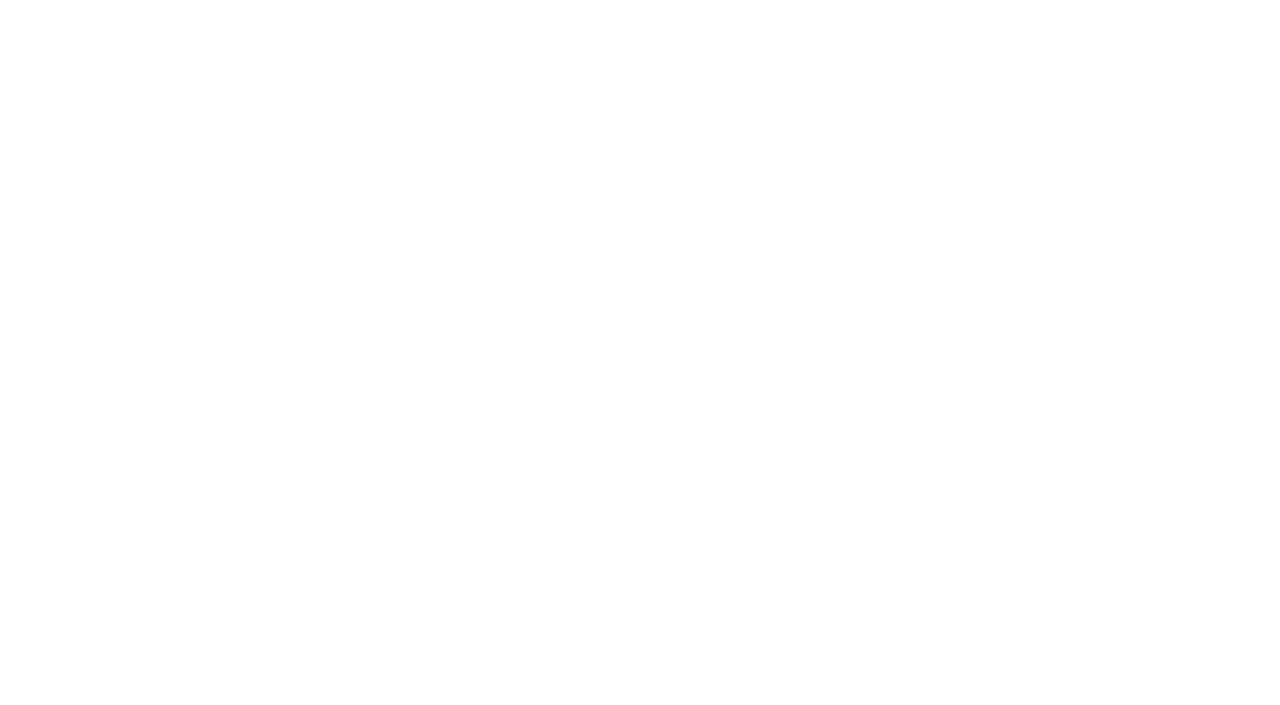
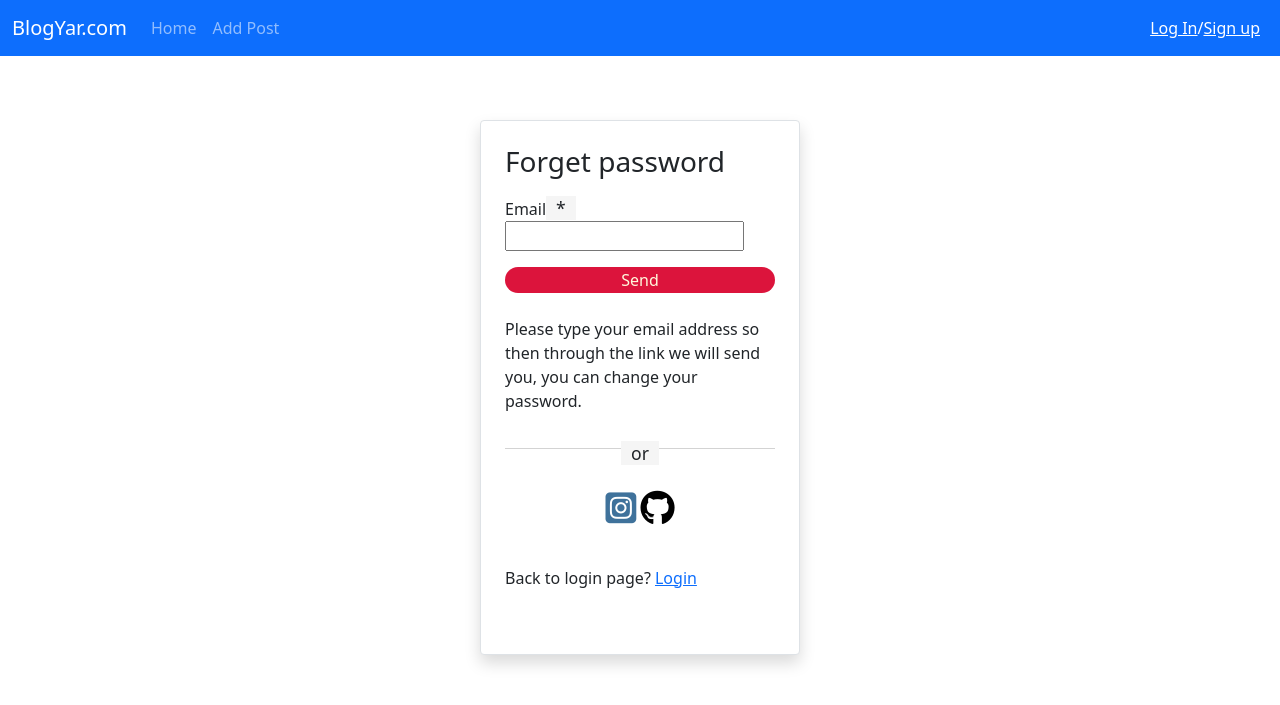
Before and after one commit to shahdin-sh/django_Blog_project, a Django app: page /accounts/password_reset/ in a window 1280 px wide. Before the commit the part shown is empty. Shown: the top 705 px of the page. Run offline with Django 4.2, Linux system fonts and the light colour scheme; some libraries are stand-ins or nearby versions.

Commit message:
add css styles and html structure to all registration files

```diff
--- a/templates/_base.html
+++ b/templates/_base.html
@@ -31,8 +31,7 @@
         </button>
         <div class="collapse navbar-collapse" id="navbarNavAltMarkup">
             <div class="navbar-nav">
-                <a class="nav-link active" aria-current="page" href="{% url 'post_view_of_blog' %}">Home</a>
-                <a class="nav-link" href="{% url 'post_view_of_blog' %}">Blog</a>
+                <a class="nav-link " aria-current="page" href="{% url 'post_view_of_blog' %}">Home</a>
                 <a class="nav-link" href="{% url 'post_view_add' %}">Add Post</a>
                  {% if user.is_authenticated %}
                     <a class="nav-link" href="{% url 'accounts_view' %}">Profile</a>
--- a/templates/registration/login.html
+++ b/templates/registration/login.html
@@ -13,7 +13,7 @@ Login
             {{ form|crispy }}
             <button type="submit">Log in</button>
         </form>
-        <a href="{% url 'password_reset' %}">Forgot Password?</a>
+        <a  href="{% url 'password_reset' %}">Forgot Password?</a>
         <h2>
             <span>
                 or
--- a/templates/registration/password_reset_form.html
+++ b/templates/registration/password_reset_form.html
@@ -0,0 +1,80 @@
+{% extends '_base.html' %}
+{% load crispy_forms_tags %}
+{%block page_title%}
+Login
+{% endblock page_title %}
+
+{% block content %}
+    <div class="d-flex justify-content-center mt-3" id="main_signin_container">
+    <div class="col-xl-3 col-lg-4 col-md-5 col-sm-5 col-xs-6 bg-white m-3 m-sm-5 border rounded px-4 pt-4 pb-3 shadow" id="signin_container">
+        <h3>Forget password</h3>
+         <form action="" method="POST">
+            {% csrf_token %}
+            {{ form|crispy }}
+            <button type="submit">Send</button>
+        </form>
+        <p class="information">Please type your email address so then through the link we will send you, you can change your password. </p>
+        <h2>
+            <span>
+                or
+            </span>
+        </h2>
+        <div class="icons">
+            <a href="#"><i class="fa-brands fa-instagram-square"></i></a>
+            <a href="#"><i class="fa-brands fa-github"></i></a>
+        </div>
+        <p class="back_to_login_page">Back to login page? <a href="{% url 'login' %}">Login</a></p>
+    </div>
+</div>
+<style>
+#signin_container button{
+    border-radius: 1rem;
+    width: 100%;
+    background-color: crimson;
+    color: cornsilk;
+    border: none;
+    margin-top: 1rem;
+}
+#signin_container h2{
+    width: 100%;
+    height: 20px;
+    border-bottom: 1px solid lightgray;
+    text-align: center;
+    margin-bottom: 1rem;
+}
+#signin_container span{
+    background-color: whitesmoke;
+    padding: 0 10px;
+    position: relative;
+    font-size: 1.1rem;
+}
+#signin_container span{
+    background-color: whitesmoke;
+    padding: 0 10px;
+    position: relative;
+    font-size: 1.1rem;
+}
+#signin_container .icons{
+    text-align: center;
+    margin-top: 2rem;
+    margin-bottom: 2rem;
+}
+#signin_container .icons a:first-child{
+    font-size: 2.2rem;
+    color:#3f729b;
+}
+#signin_container .icons a:last-child{
+    font-size: 2.2rem;
+    color: black;
+}
+.back_to_login_page{
+    margin-bottom: 3rem;
+}
+.information{
+    margin-top: 1.5rem;
+}
+#signin_container h3{
+    margin-bottom: 1rem;
+}
+</style>
+{% endblock content %}
--- a/templates/registration/signup.html
+++ b/templates/registration/signup.html
@@ -21,7 +21,7 @@ Signup
             <a href="#"><i class="fa-brands fa-instagram-square"></i></a>
             <a href="#"><i class="fa-brands fa-github"></i></a>
         </div>
-        <p>Already a user? <a href="#">LOGIN</a></p>
+        <p>Already a user? <a href="{% url 'login' %}">LOGIN</a></p>
     </div>
 </div>
 <style>
```
Also changed, not shown: templates/registration/password_reset_complete.html (+33 -0 lines), templates/registration/password_reset_confirm.html (+45 -0 lines), templates/registration/password_reset_done.html (+32 -0 lines), db.sqlite3.
